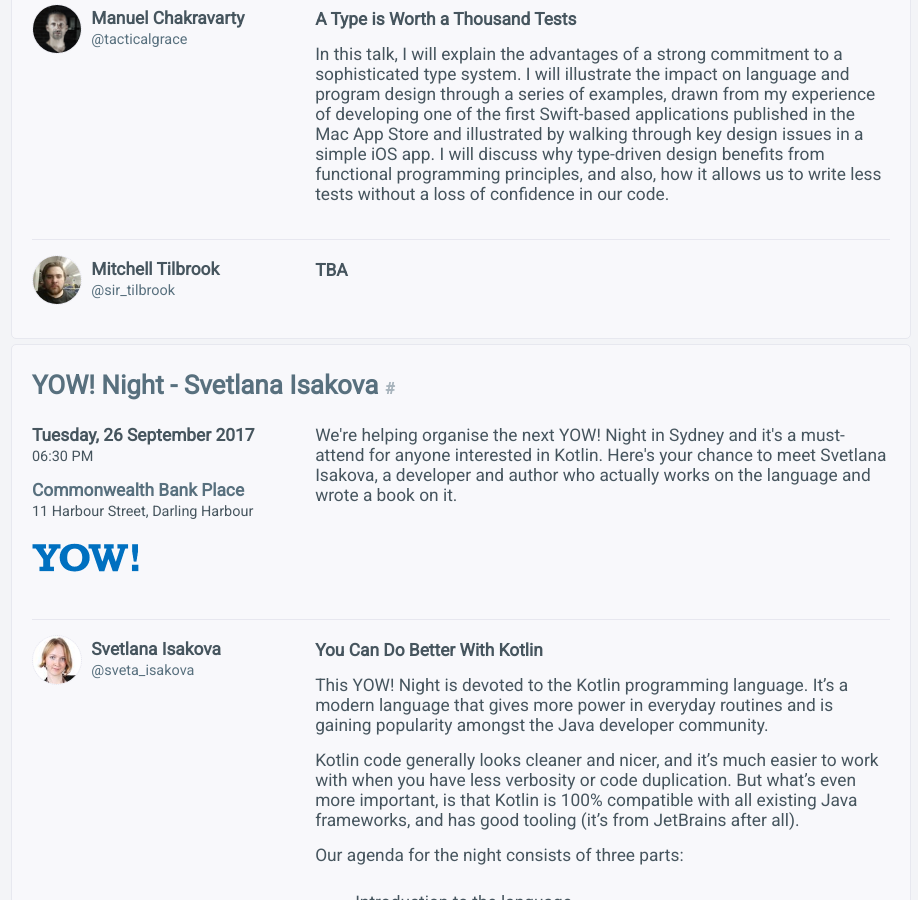
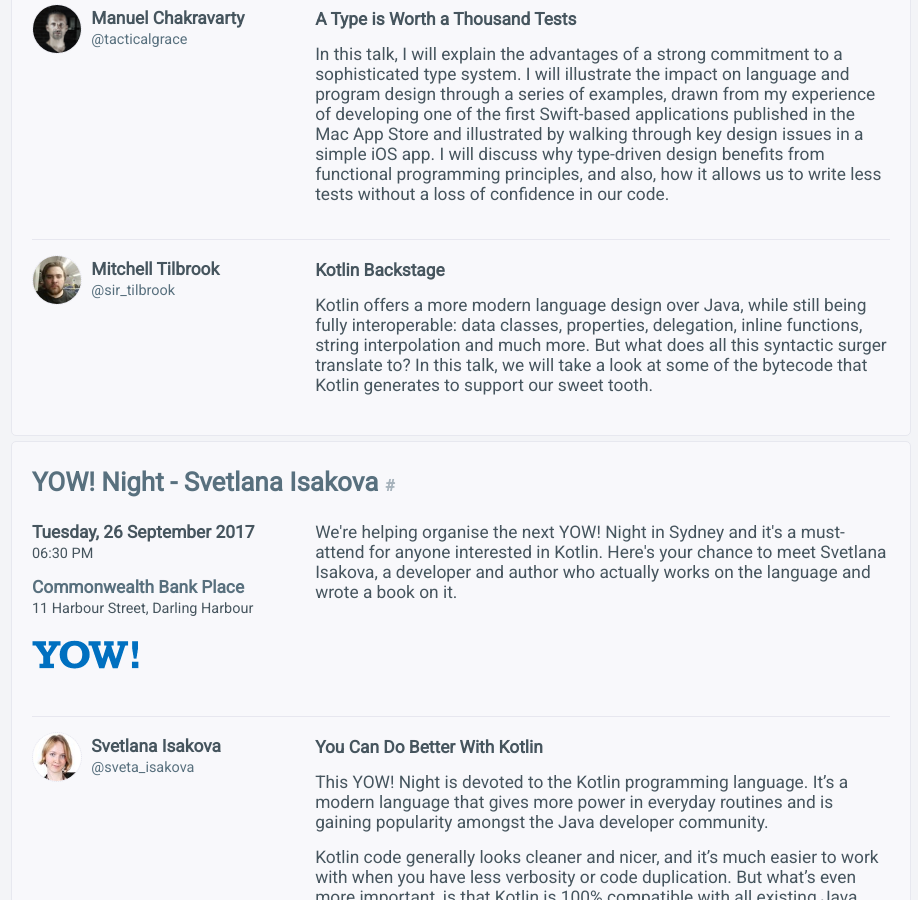
Before and after one commit to garethsime/sydkotlin.github.io, a Jekyll site: the page built from index.html, in a window 1280 px wide and 900 px high, scrolled down 731 px. Shown: the whole window, without its empty margins (179-1097 px from the left). Built offline with Jekyll 4.4.1, drawn with Linux system fonts in a browser that asks for light colours; nearby versions of some CDN libraries.

Commit message:
Update events.yml

```diff
--- a/_data/events.yml
+++ b/_data/events.yml
@@ -288,4 +288,9 @@
         twitter: sir_tilbrook
         image: profiles/sir_tilbrook.jpg
 
-      title: "TBA"
+      title: "Kotlin Backstage"
+      description: >
+        Kotlin offers a more modern language design over Java, while still being fully interoperable:
+        data classes, properties, delegation, inline functions, string interpolation and much more.
+        But what does all this syntactic surger translate to? In this talk, we will take a look at some of
+        the bytecode that Kotlin generates to support our sweet tooth.
```
